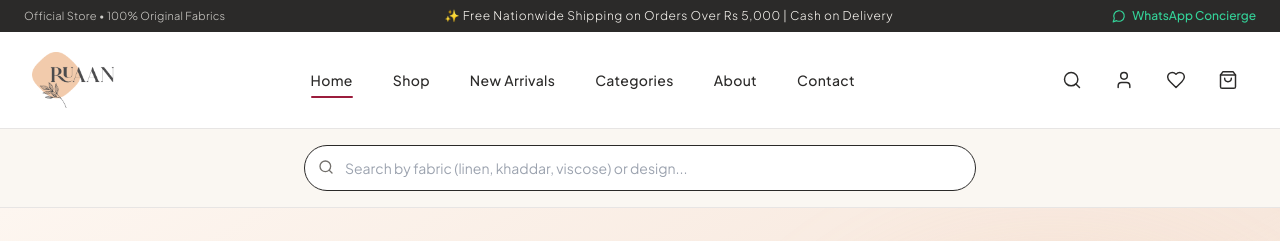
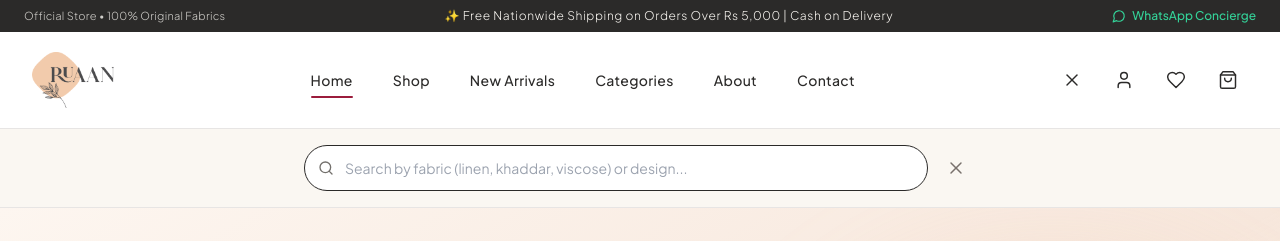
Before and after one commit to wasayrajput/RUAAN, a Next.js app: page / in a window 1280 px wide. Both pictures are taken after a click on the button 1071 px from the left and 80 px from the top of the page. Shown: the top 241 px of the page. Built offline with nearby package versions, Linux system fonts and the light colour scheme; a web font is replaced by a local one.

Commit message:
feat(search): add clear text cross icon and close cross button to search bar

```diff
--- a/src/components/Navbar.tsx
+++ b/src/components/Navbar.tsx
@@ -161,14 +161,23 @@ export const Navbar: React.FC<NavbarProps> = ({
 
         {/* Right 4 Utility Icons (Search, User, Wishlist, Cart) */}
         <div className="flex items-center gap-2 sm:gap-3">
-          {/* 1. Search */}
+          {/* 1. Search (Toggles to Cross X when open) */}
           <button
-            onClick={() => setIsSearchOpen(!isSearchOpen)}
+            onClick={() => {
+              if (isSearchOpen && onSearchChange) {
+                onSearchChange('');
+              }
+              setIsSearchOpen(!isSearchOpen);
+            }}
             className="p-2.5 text-brand-charcoal hover:text-[#9B1C3C] transition rounded-full hover:bg-stone-50 cursor-pointer"
-            aria-label="Search"
-            title="Search suits"
+            aria-label={isSearchOpen ? 'Close Search' : 'Search'}
+            title={isSearchOpen ? 'Close search' : 'Search suits'}
           >
+            {isSearchOpen ? (
+              <X className="w-5 h-5 stroke-[1.75]" />
+            ) : (
               <Search className="w-5 h-5 stroke-[1.75]" />
+            )}
           </button>
 
           {/* 2. User / WhatsApp Concierge */}
@@ -222,18 +231,44 @@ export const Navbar: React.FC<NavbarProps> = ({
             initial={{ opacity: 0, height: 0 }}
             animate={{ opacity: 1, height: 'auto' }}
             exit={{ opacity: 0, height: 0 }}
-            className="p-4 bg-brand-cream border-t border-stone-200 overflow-hidden"
+            className="p-3 sm:p-4 bg-brand-cream border-t border-stone-200 overflow-hidden"
           >
-            <div className="max-w-2xl mx-auto relative">
+            <div className="max-w-2xl mx-auto flex items-center gap-2">
+              <div className="relative flex-1">
                 <input
                   type="text"
                   placeholder="Search by fabric (linen, khaddar, viscose) or design..."
                   value={searchQuery}
                   onChange={(e) => onSearchChange && onSearchChange(e.target.value)}
-                className="w-full pl-10 pr-4 py-3 text-sm bg-white border border-brand-nude/40 rounded-full focus:outline-none focus:border-brand-charcoal shadow-xs"
+                  className="w-full pl-10 pr-10 py-2.5 sm:py-3 text-sm bg-white border border-brand-nude/40 rounded-full focus:outline-none focus:border-brand-charcoal shadow-xs"
                   autoFocus
                 />
-              <Search className="w-4 h-4 absolute left-3.5 top-3.5 text-brand-gray" />
+                <Search className="w-4 h-4 absolute left-3.5 top-1/2 -translate-y-1/2 text-brand-gray" />
+                {searchQuery && (
+                  <button
+                    type="button"
+                    onClick={() => onSearchChange && onSearchChange('')}
+                    className="absolute right-3 top-1/2 -translate-y-1/2 p-1 text-stone-400 hover:text-brand-charcoal hover:bg-stone-100 rounded-full transition cursor-pointer"
+                    aria-label="Clear search text"
+                    title="Clear search"
+                  >
+                    <X className="w-4 h-4" />
+                  </button>
+                )}
+              </div>
+              {/* Close search button */}
+              <button
+                type="button"
+                onClick={() => {
+                  setIsSearchOpen(false);
+                  if (onSearchChange) onSearchChange('');
+                }}
+                className="p-2 sm:p-2.5 text-stone-500 hover:text-[#9B1C3C] hover:bg-white rounded-full transition cursor-pointer flex-shrink-0"
+                aria-label="Close search"
+                title="Close search"
+              >
+                <X className="w-5 h-5 stroke-[1.75]" />
+              </button>
             </div>
           </motion.div>
         )}
```
Lines whose indentation alone changed are shown as unchanged.
